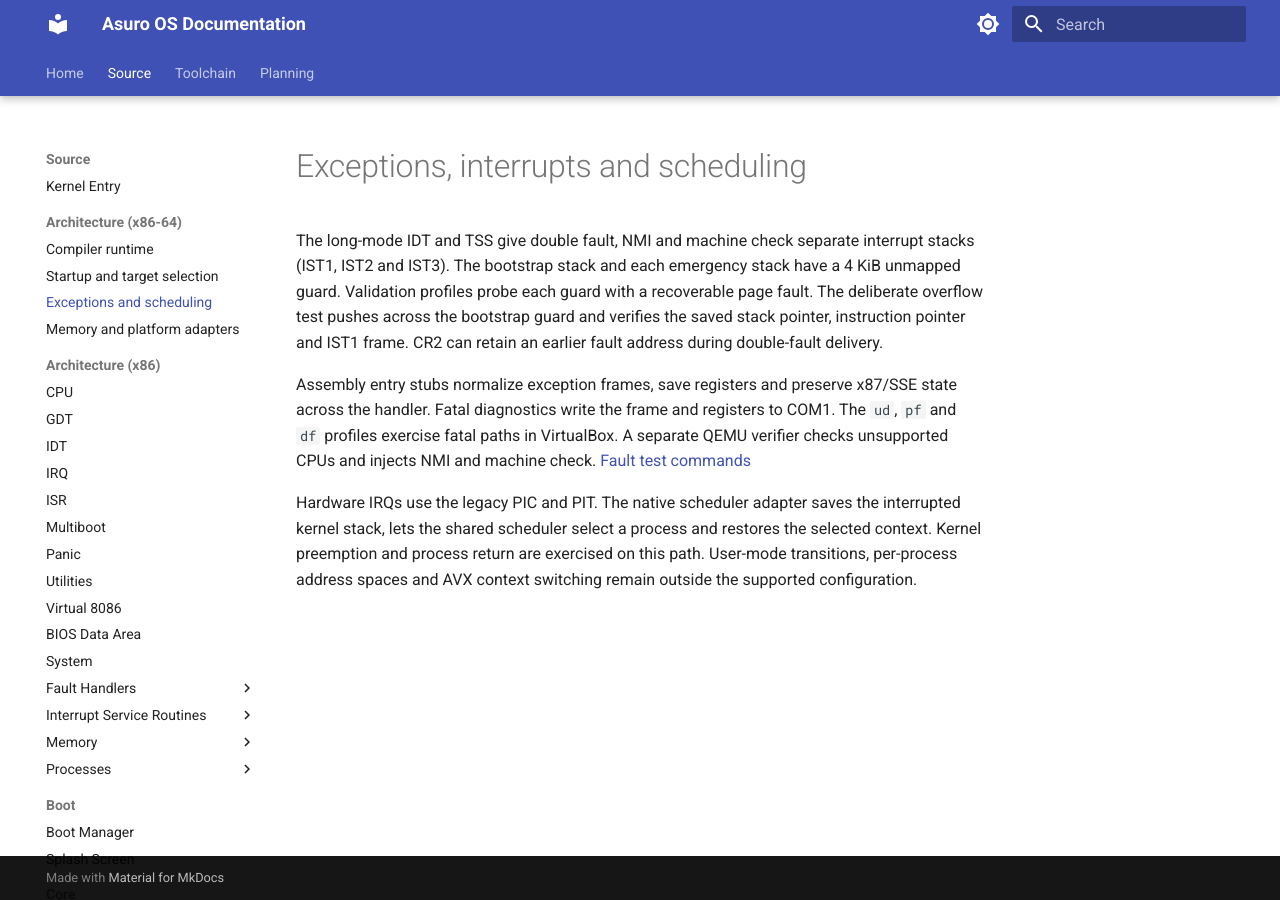
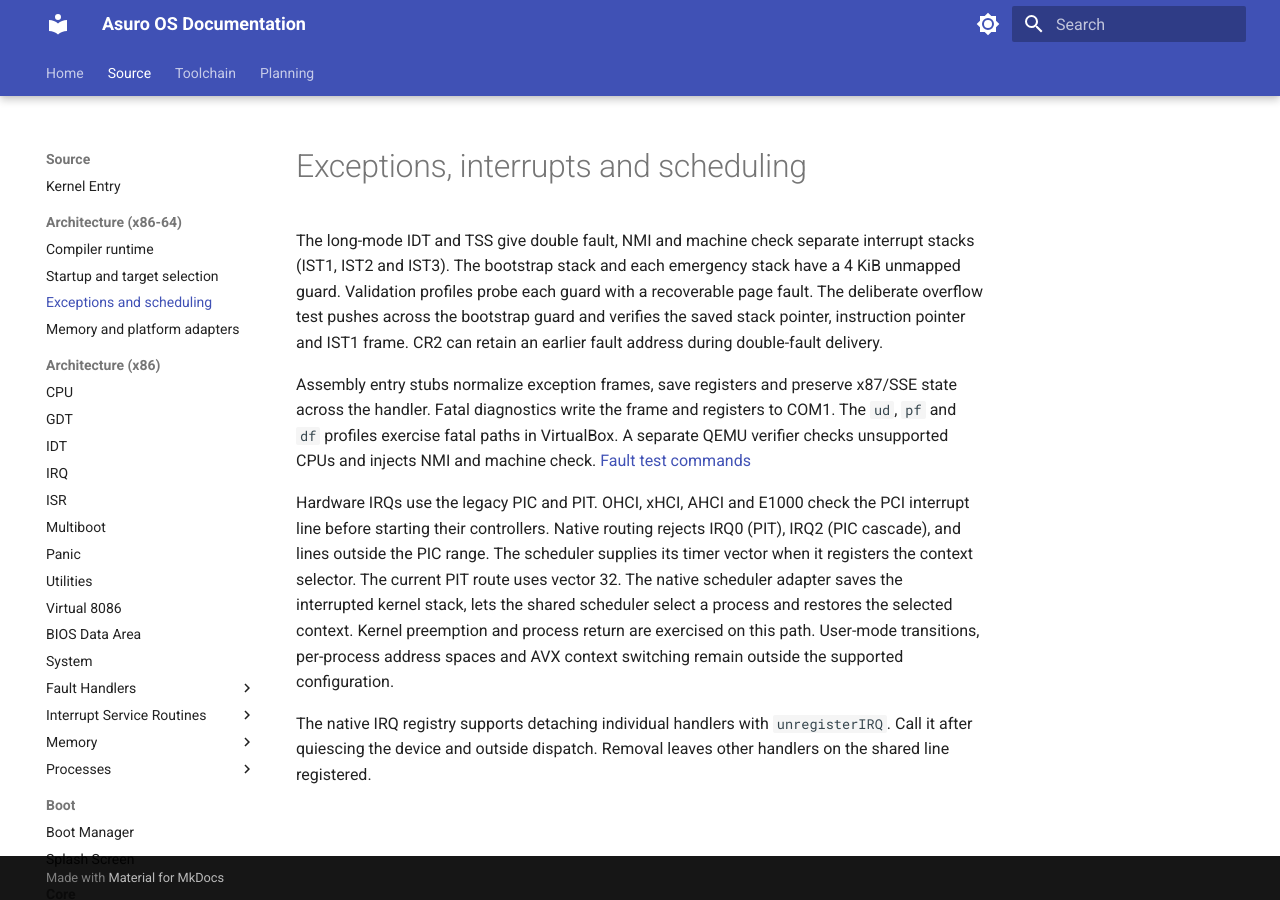
Before and after one commit to t3hn3rd/Asuro, an MkDocs documentation site: the page built from doc/src/arch/x86_64/interrupts.md, in a window 1280 px wide. Built offline with MkDocs 1.6.1 and Material for MkDocs 9.7.7, drawn with Linux system fonts in a browser that asks for light colours.

Commit message:
Validate PCI IRQ routes and enable native EHCI and UHCI

```diff
--- a/doc/src/arch/x86_64/interrupts.md
+++ b/doc/src/arch/x86_64/interrupts.md
@@ -4,4 +4,8 @@ The long-mode IDT and TSS give double fault, NMI and machine check separate inte
 
 Assembly entry stubs normalize exception frames, save registers and preserve x87/SSE state across the handler. Fatal diagnostics write the frame and registers to COM1. The `ud`, `pf` and `df` profiles exercise fatal paths in VirtualBox. A separate QEMU verifier checks unsupported CPUs and injects NMI and machine check. [Fault test commands](../../../planning/x86_64.md#repeatable-virtualbox-fault-checks)
 
-Hardware IRQs use the legacy PIC and PIT. The native scheduler adapter saves the interrupted kernel stack, lets the shared scheduler select a process and restores the selected context. Kernel preemption and process return are exercised on this path. User-mode transitions, per-process address spaces and AVX context switching remain outside the supported configuration.
+Hardware IRQs use the legacy PIC and PIT. OHCI, xHCI, AHCI and E1000 check the PCI interrupt line before starting their controllers. Native routing rejects IRQ0 (PIT), IRQ2 (PIC cascade), and lines outside the PIC range. The scheduler supplies its timer vector when it registers the context selector. The current PIT route uses vector 32. The native scheduler adapter saves the interrupted kernel stack, lets the shared scheduler select a process and restores the selected context. Kernel preemption and process return are exercised on this path. User-mode transitions, per-process address spaces and AVX context switching remain outside the supported configuration.
+
+The native IRQ registry supports detaching individual handlers with
+`unregisterIRQ`. Call it after quiescing the device and outside dispatch.
+Removal leaves other handlers on the shared line registered.
--- a/src/arch/common/platform.interrupts.inc
+++ b/src/arch/common/platform.interrupts.inc
@@ -15,5 +15,6 @@ type
     TTimerHandler = procedure(data: void);
 procedure registerIRQ(vector: uint8; handler: TIRQHandler);
 procedure registerTimer(handler: TTimerHandler);
+function supportsPCILine(line: uint8): boolean;
 procedure routePCI(line, vector: uint8);
 function timerTicks: uint64;
```
Also changed, not shown: doc/src/driver/bus/usb/driver.bus.usb.ehci.md (+4 -0 lines), doc/src/driver/bus/usb/driver.bus.usb.uhci.md (+4 -0 lines), 13 other files.
